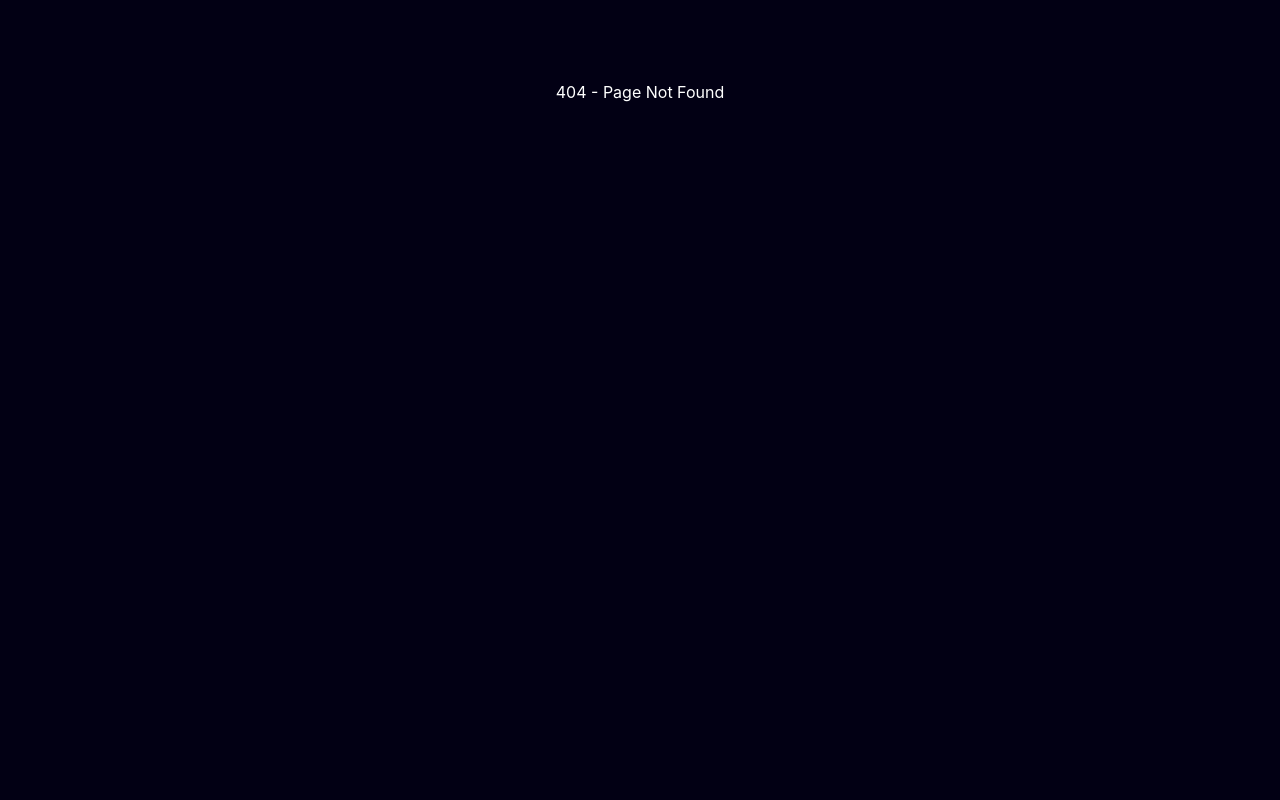
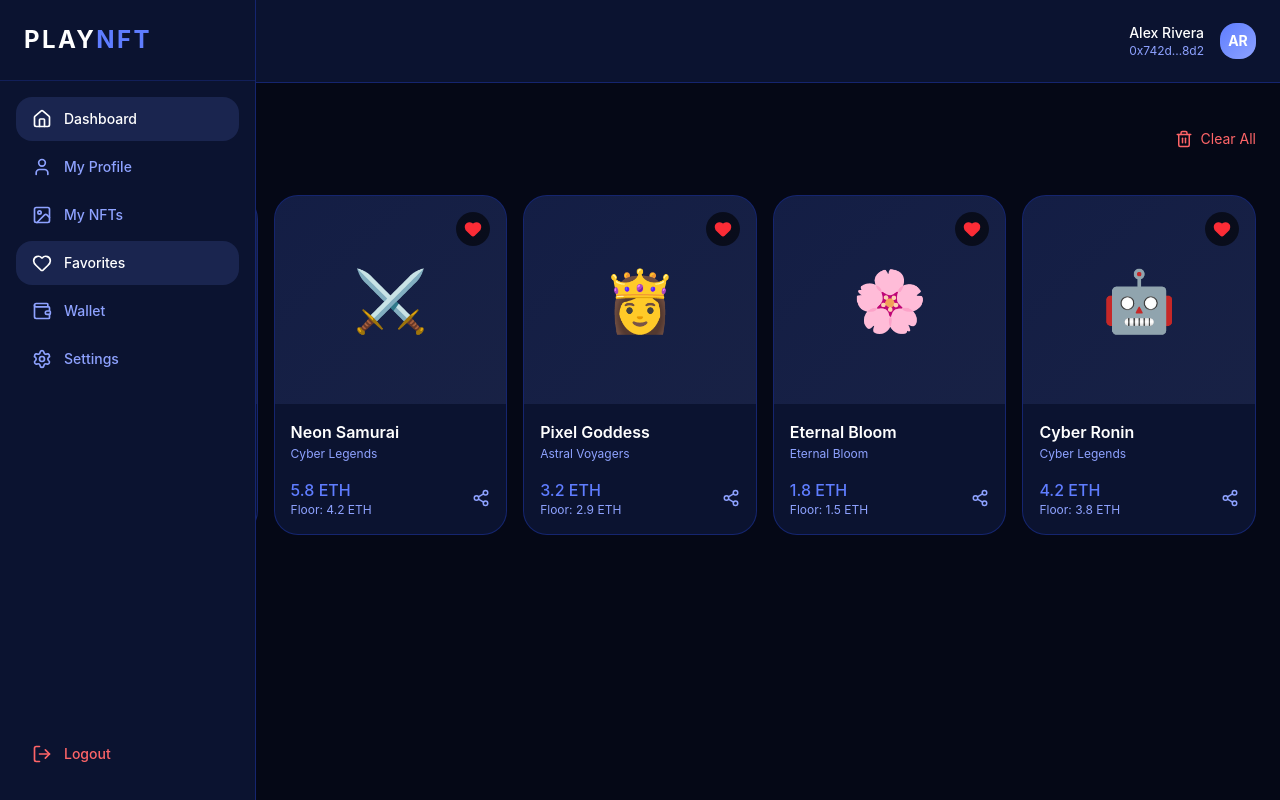
Before and after one commit to Goodness-MArcel/play, a React app in the folder frontend/: page /dashboard/favorites in a window 1280 px wide. Before the commit this address had no page. Built offline with nearby package versions, Linux system fonts and the light colour scheme; the HTML template or start-up script is replaced by a standard one.

Commit message:
frontend ui done

```diff
--- a/frontend/src/App.jsx
+++ b/frontend/src/App.jsx
@@ -14,6 +14,7 @@ import Wallet from '../user/Wallet';
 import MyNFTs from '../user/MyNFTs';
 import MyProfile from '../user/Profile';
 import Settings from '../user/Settings';
+import Favorites from '../user/Favorites';
 
 function App() {
   return (
@@ -31,6 +32,7 @@ function App() {
 
           {/* Add more dashboard pages here later */}
           <Route path="profile" element={<MyProfile />} />
+          <Route path="favorites" element={<Favorites />} />
           <Route path="settings" element={<Settings/>} />
         </Route>
 
--- /dev/null
+++ b/frontend/user/Favorites.jsx
@@ -0,0 +1,109 @@
+import React from 'react';
+import { Heart, Trash2, Share2 } from 'lucide-react';
+
+function Favorites() {
+  const favorites = [
+    {
+      id: "#421",
+      name: "Cosmic Dreamer",
+      collection: "Eternal Bloom",
+      price: "2.45 ETH",
+      image: "🌌",
+      floor: "1.8 ETH"
+    },
+    {
+      id: "#89",
+      name: "Neon Samurai",
+      collection: "Cyber Legends",
+      price: "5.8 ETH",
+      image: "⚔️",
+      floor: "4.2 ETH"
+    },
+    {
+      id: "#12",
+      name: "Pixel Goddess",
+      collection: "Astral Voyagers",
+      price: "3.2 ETH",
+      image: "👸",
+      floor: "2.9 ETH"
+    },
+    {
+      id: "#56",
+      name: "Eternal Bloom",
+      collection: "Eternal Bloom",
+      price: "1.8 ETH",
+      image: "🌸",
+      floor: "1.5 ETH"
+    },
+    {
+      id: "#234",
+      name: "Cyber Ronin",
+      collection: "Cyber Legends",
+      price: "4.2 ETH",
+      image: "🤖",
+      floor: "3.8 ETH"
+    },
+  ];
+
+  return (
+    <div className="space-y-6">
+      <div className="flex justify-between items-center">
+        <div>
+          <h2 className="text-3xl font-semibold">Favorites</h2>
+          <p className="text-[#8ea2ff] mt-1">{favorites.length} items saved</p>
+        </div>
+        <button className="text-red-400 hover:text-red-500 flex items-center gap-2 text-sm">
+          <Trash2 size={18} />
+          Clear All
+        </button>
+      </div>
+
+      {/* Favorites Grid */}
+      <div className="grid grid-cols-2 sm:grid-cols-3 md:grid-cols-4 lg:grid-cols-5 gap-4">
+        {favorites.map((nft) => (
+          <div
+            key={nft.id}
+            className="bg-[#0b1330] border border-[#2d4fff]/30 rounded-3xl overflow-hidden hover:border-[#5f7dff] transition-all group relative"
+          >
+            {/* Heart Icon */}
+            <button className="absolute top-4 right-4 z-10 bg-black/60 hover:bg-red-500 p-2 rounded-full transition-all">
+              <Heart size={18} className="text-red-500 fill-red-500" />
+            </button>
+
+            <div className="h-44 sm:h-52 bg-gradient-to-br from-[#5f7dff]/10 to-[#8ea2ff]/10 flex items-center justify-center text-6xl">
+              {nft.image}
+            </div>
+
+            <div className="p-4">
+              <p className="font-semibold text-base group-hover:text-[#5f7dff] transition line-clamp-1">
+                {nft.name}
+              </p>
+              <p className="text-[#8ea2ff] text-xs mt-0.5">{nft.collection}</p>
+
+              <div className="flex justify-between items-center mt-4">
+                <div>
+                  <p className="text-[#5f7dff] font-medium">{nft.price}</p>
+                  <p className="text-xs text-[#8ea2ff]">Floor: {nft.floor}</p>
+                </div>
+                <button className="text-[#8ea2ff] hover:text-white transition">
+                  <Share2 size={18} />
+                </button>
+              </div>
+            </div>
+          </div>
+        ))}
+      </div>
+
+      {/* Empty State (if no favorites) */}
+      {favorites.length === 0 && (
+        <div className="text-center py-20">
+          <Heart size={60} className="mx-auto text-[#8ea2ff]/30 mb-4" />
+          <p className="text-xl text-[#8ea2ff]">No favorites yet</p>
+          <p className="text-sm mt-2">Start adding NFTs you love!</p>
+        </div>
+      )}
+    </div>
+  );
+}
+
+export default Favorites;
--- a/frontend/user/MyNFTs.jsx
+++ b/frontend/user/MyNFTs.jsx
@@ -28,7 +28,6 @@ function MyNFTs() {
         </div>
 
         <div className="flex items-center gap-3">
-          {/* Upload Button */}
           <button
             onClick={() => setShowUploadModal(true)}
             className="flex items-center gap-2 bg-[#5f7dff] hover:bg-[#4a68e0] px-5 py-3 rounded-2xl text-white font-medium transition-all active:scale-95"
@@ -37,7 +36,6 @@ function MyNFTs() {
             <span>Upload NFT</span>
           </button>
 
-          {/* View Toggle */}
           <div className="flex gap-1 bg-[#0b1330] border border-[#2d4fff]/40 rounded-2xl p-1">
             <button
               onClick={() => setViewMode('grid')}
@@ -92,57 +90,63 @@ function MyNFTs() {
         ))}
       </div>
 
-      {/* Upload NFT Modal */}
+      {/* Upload NFT Modal - Optimized for Mobile */}
       {showUploadModal && (
         <div className="fixed inset-0 bg-black/80 backdrop-blur-xl z-[100] flex items-center justify-center p-4">
-          <div className="bg-[#0b1330] border border-[#2d4fff]/40 rounded-3xl w-full max-w-lg">
-            <div className="flex items-center justify-between p-6 border-b border-[#2d4fff]/20">
-              <h3 className="text-2xl font-semibold">Upload New NFT</h3>
-              <button onClick={() => setShowUploadModal(false)} className="text-[#8ea2ff] hover:text-white">
-                <X size={28} />
+          <div className="bg-[#0b1330] border border-[#2d4fff]/40 rounded-3xl w-full max-w-lg max-h-[90vh] overflow-hidden flex flex-col">
+
+            {/* Modal Header */}
+            <div className="flex items-center justify-between p-5 border-b border-[#2d4fff]/20">
+              <h3 className="text-xl sm:text-2xl font-semibold">Upload New NFT</h3>
+              <button
+                onClick={() => setShowUploadModal(false)}
+                className="text-[#8ea2ff] hover:text-white p-1"
+              >
+                <X size={26} />
               </button>
             </div>
 
-            <div className="p-6 space-y-6">
+            {/* Modal Body - Smaller fonts on mobile */}
+            <div className="p-5 sm:p-6 space-y-5 overflow-y-auto flex-1">
               {/* Upload Area */}
-              <div className="border-2 border-dashed border-[#2d4fff]/50 rounded-2xl h-64 flex flex-col items-center justify-center hover:border-[#5f7dff] transition cursor-pointer">
-                <ImageIcon size={48} className="text-[#5f7dff] mb-4" />
-                <p className="text-lg font-medium">Drag & Drop or Click to Upload</p>
-                <p className="text-[#8ea2ff] text-sm mt-1">PNG, JPG, GIF, WEBP up to 100MB</p>
+              <div className="border-2 border-dashed border-[#2d4fff]/50 rounded-2xl h-52 sm:h-64 flex flex-col items-center justify-center hover:border-[#5f7dff] transition cursor-pointer">
+                <ImageIcon size={40} className="text-[#5f7dff] mb-3" />
+                <p className="text-base sm:text-lg font-medium text-center">Drag & Drop or Click to Upload</p>
+                <p className="text-[#8ea2ff] text-xs sm:text-sm mt-1 text-center">PNG, JPG, GIF, WEBP up to 100MB</p>
               </div>
 
               {/* Form Fields */}
-              <div className="space-y-4">
+              <div className="space-y-5">
                 <div>
-                  <label className="block text-[#8ea2ff] text-sm mb-2">NFT Name</label>
+                  <label className="block text-[#8ea2ff] text-sm mb-1.5">NFT Name</label>
                   <input
                     type="text"
                     placeholder="e.g. Cosmic Dreamer #421"
-                    className="w-full bg-[#050816] border border-[#2d4fff]/40 rounded-2xl px-5 py-3 focus:outline-none focus:border-[#5f7dff]"
+                    className="w-full bg-[#050816] border border-[#2d4fff]/40 rounded-2xl px-4 py-3 text-sm sm:text-base focus:outline-none focus:border-[#5f7dff]"
                   />
                 </div>
 
                 <div>
-                  <label className="block text-[#8ea2ff] text-sm mb-2">Description</label>
+                  <label className="block text-[#8ea2ff] text-sm mb-1.5">Description</label>
                   <textarea
                     placeholder="Describe your NFT..."
                     rows={3}
-                    className="w-full bg-[#050816] border border-[#2d4fff]/40 rounded-2xl px-5 py-3 focus:outline-none focus:border-[#5f7dff]"
+                    className="w-full bg-[#050816] border border-[#2d4fff]/40 rounded-2xl px-4 py-3 text-sm sm:text-base focus:outline-none focus:border-[#5f7dff]"
                   />
                 </div>
 
                 <div className="grid grid-cols-2 gap-4">
                   <div>
-                    <label className="block text-[#8ea2ff] text-sm mb-2">Price (ETH)</label>
+                    <label className="block text-[#8ea2ff] text-sm mb-1.5">Price (ETH)</label>
                     <input
                       type="text"
                       placeholder="0.00"
-                      className="w-full bg-[#050816] border border-[#2d4fff]/40 rounded-2xl px-5 py-3 focus:outline-none focus:border-[#5f7dff]"
+                      className="w-full bg-[#050816] border border-[#2d4fff]/40 rounded-2xl px-4 py-3 text-sm sm:text-base focus:outline-none focus:border-[#5f7dff]"
                     />
                   </div>
                   <div>
-                    <label className="block text-[#8ea2ff] text-sm mb-2">Collection</label>
-                    <select className="w-full bg-[#050816] border border-[#2d4fff]/40 rounded-2xl px-5 py-3 focus:outline-none focus:border-[#5f7dff]">
+                    <label className="block text-[#8ea2ff] text-sm mb-1.5">Collection</label>
+                    <select className="w-full bg-[#050816] border border-[#2d4fff]/40 rounded-2xl px-4 py-3 text-sm sm:text-base focus:outline-none focus:border-[#5f7dff]">
                       <option>Eternal Bloom</option>
                       <option>Cyber Legends</option>
                       <option>Astral Voyagers</option>
@@ -152,10 +156,11 @@ function MyNFTs() {
               </div>
             </div>
 
-            <div className="p-6 border-t border-[#2d4fff]/20 flex gap-3">
+            {/* Footer Buttons */}
+            <div className="p-5 border-t border-[#2d4fff]/20 flex gap-3">
               <button
                 onClick={() => setShowUploadModal(false)}
-                className="flex-1 py-3 border border-[#2d4fff]/40 rounded-2xl hover:bg-[#1a254f] transition"
+                className="flex-1 py-3.5 border border-[#2d4fff]/40 rounded-2xl hover:bg-[#1a254f] transition text-sm sm:text-base"
               >
                 Cancel
               </button>
@@ -164,7 +169,7 @@ function MyNFTs() {
                   alert("🎉 NFT uploaded successfully! (Demo)");
                   setShowUploadModal(false);
                 }}
-                className="flex-1 py-3 bg-gradient-to-r from-[#5f7dff] to-[#8ea2ff] rounded-2xl font-semibold hover:scale-105 transition"
+                className="flex-1 py-3.5 bg-gradient-to-r from-[#5f7dff] to-[#8ea2ff] rounded-2xl font-semibold hover:scale-105 transition text-sm sm:text-base"
               >
                 Upload NFT
               </button>
```
